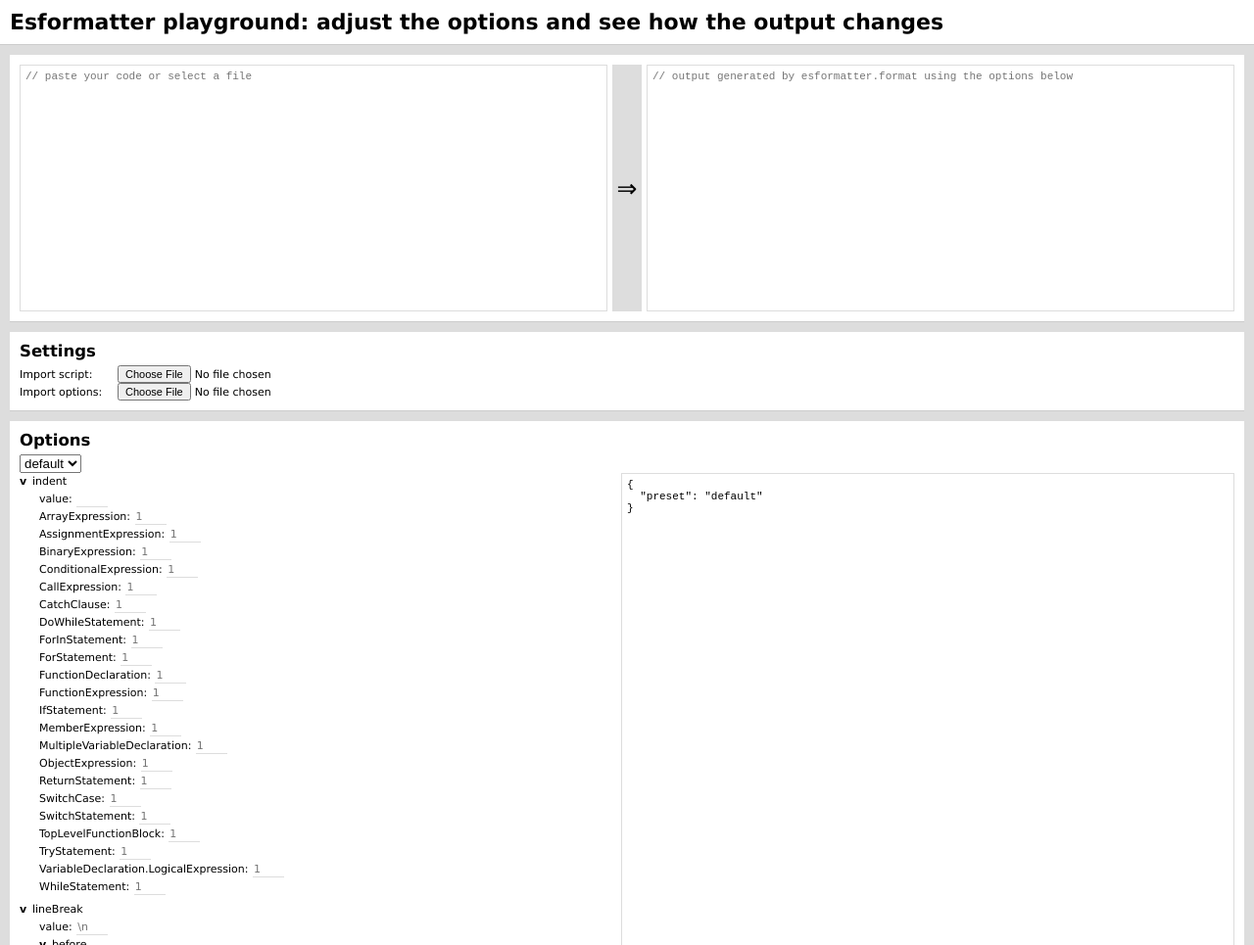
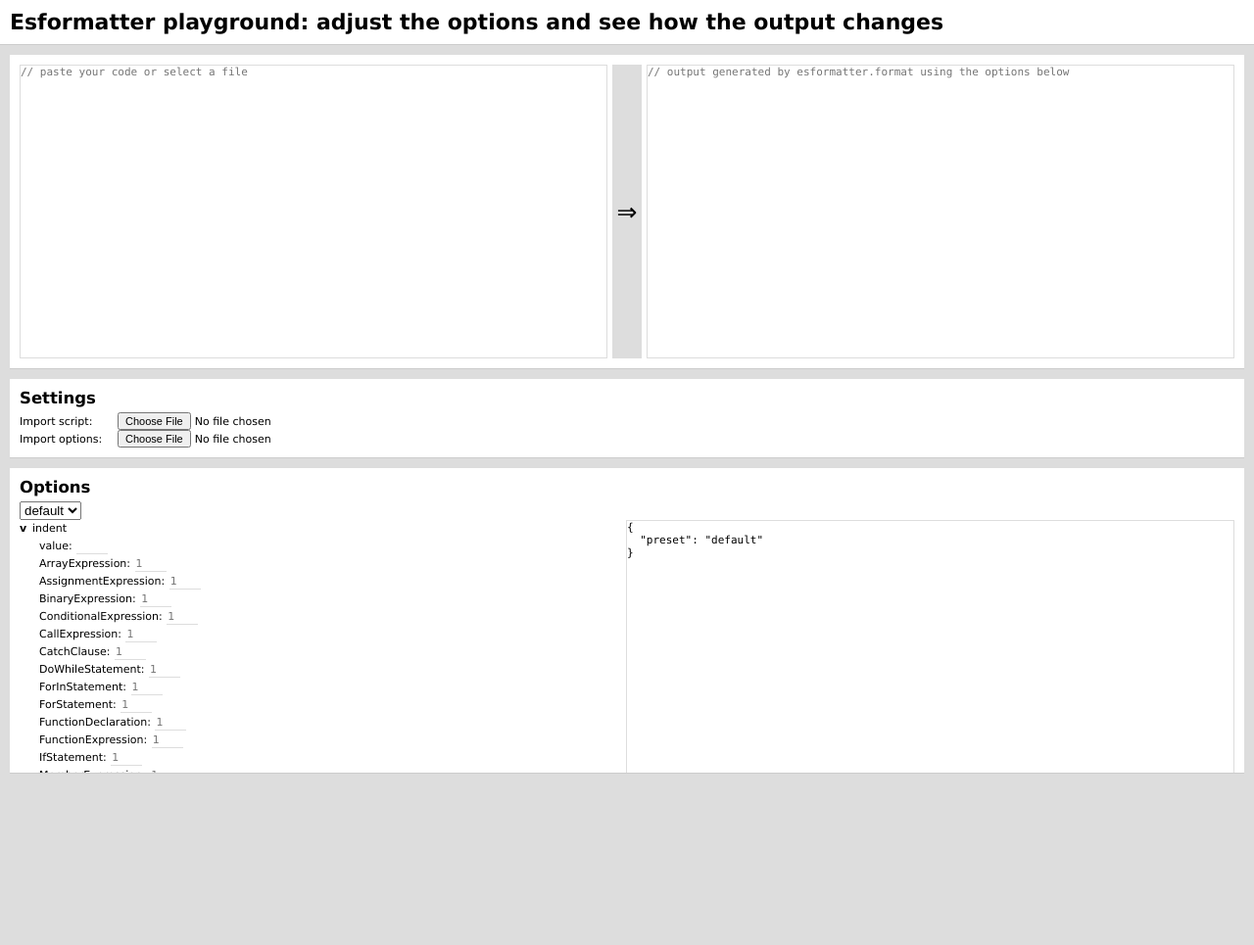
Before and after one commit to lloiser/esformatter-visualize, a plain HTML site: page index.html in a window 1280 px wide. Shown: the top 965 px of the page at 98% size. After the commit the page ends 800 px from the top, so only its background shows below. Drawn offline with nearby package versions, Linux system fonts and the light colour scheme.

Commit message:
save the options in the localStorage minor css improvements

```diff
--- a/index.html
+++ b/index.html
@@ -6,15 +6,15 @@
 		<title>Esformatter visualize</title>
 		<meta name="description" content="Esformatter visualize">
 		<meta name="viewport" content="width=device-width">
-		<script type="text/javascript" src="//code.jquery.com/jquery-2.1.1.min.js"></script>
+		<script type="text/javascript" src="http://code.jquery.com/jquery-2.1.1.min.js"></script>
 		<link rel="stylesheet" type="text/css" href="styles.css">
 	</head>
 	<body>
 		<h1>Esformatter playground: adjust the options and see how the output changes</h1>
 		<div class="panel flex playground">
-			<textarea id="input" rows="20" placeholder="// paste your code or select a file"></textarea>
+			<textarea id="input" placeholder="// paste your code or select a file"></textarea>
 			<button type="button" id="format">&rArr;</button>
-			<textarea id="output" rows="20" placeholder="// output generated by esformatter.format using the options below" readonly></textarea>
+			<textarea id="output" placeholder="// output generated by esformatter.format using the options below" readonly></textarea>
 		</div>
 		<div class="panel settings">
 			<h2>Settings</h2>
@@ -26,7 +26,7 @@
 			<select id="presets"></select>
 			<div class="flex">
 				<div id="options"></div>
-				<textarea id="optionsOutput" rows="50" readonly></textarea>
+				<textarea id="optionsOutput" rows="10" readonly></textarea>
 			</div>
 		</div>
 
--- a/main.js
+++ b/main.js
@@ -16,6 +16,11 @@
 	$("#importScript").on("change", onImportScript);
 	$("#importOptions").on("change", onImportOptions);
 
+	// get the last options
+	var options = localStorage.getItem("options");
+	if (options)
+		customOptions = JSON.parse(options);
+
 	createPresets();
 	updateOptions();
 }
@@ -30,8 +35,12 @@
 
 function updateOptionsOutput()
 {
-	var output = esformatter.format("x = " + JSON.stringify(customOptions));
+	var options = JSON.stringify(customOptions);
+	var output = esformatter.format("x = " + options);
 	$("#optionsOutput").val(output.replace("x = ", ""));
+
+	// save the current options
+	localStorage.setItem("options", options);
 }
 
 function buildDisplayOptions()
@@ -130,7 +139,7 @@
 
 function format()
 {
-	$output.text(
+	$output.val(
 		esformatter.format($input.val(), customOptions)
 	);
 }
--- a/styles.css
+++ b/styles.css
@@ -4,13 +4,16 @@
 body {
 	margin: 0;
 	background: #ddd;
+	display: flex;
+	flex-direction: column;
+	height: 100vh;
 }
-textarea, code {
-	margin: 0;
-	padding: 5px;
-	border: 1px solid #ddd;
+textarea {
+	margin: 0px;
+	padding: 0;
+	border: 1px solid #DDD;
 	resize: none;
-	font: 11px monsolas, monospace;
+	font: 11px Consolas, monospace;
 	tab-size: 4;
 	-moz-tab-size: 4;
 	white-space: pre-wrap;
@@ -20,6 +23,7 @@
 	padding: 10px;
 	border-bottom: 1px solid #ccc;
 	background: #fff;
+	flex-shrink: 0;
 }
 h2 {
 	margin: 0 0 5px;
@@ -32,10 +36,12 @@
 
 /* COMMON */
 .panel {
-	margin: 10px;
+	margin-left: 10px;
+	margin-right: 10px;
 	padding: 10px;
 	background: #fff;
 	border-bottom: 1px solid #ccc;
+	overflow: auto;
 }
 .flex {
 	display: flex;
@@ -46,6 +52,8 @@
 
 /* PLAYGROUND */
 .playground {
+	flex: 1 0 100px;
+	max-height: 300px;
 }
 #format {
 	margin: 0 5px;
@@ -86,3 +94,16 @@
 	border: 0;
 	border-bottom: 1px solid #ddd;
 }
+
+.settings {
+	flex-shrink: 0;
+}
+
+.options {
+	min-height: 100px;
+	flex: 1;
+}
+
+body > * {
+	margin-bottom: 10px;
+}
```
